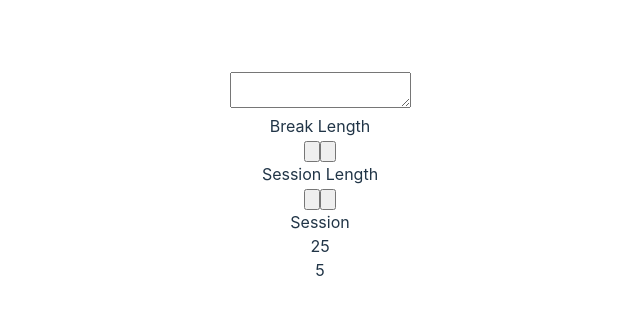
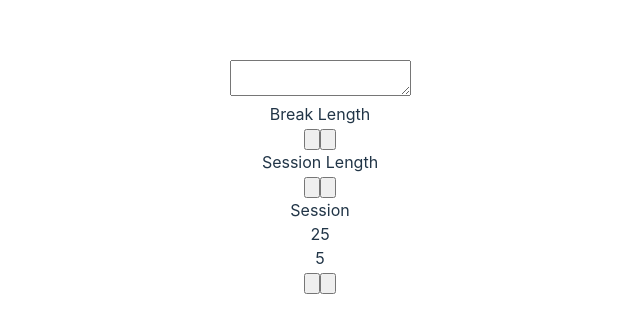
Before and after one commit to ShaderFax/React-Cert-Projects, a React (Vite) app in the folder Build_A_25+5_Clock/Build a 25+5 Clock/: page / in a window 1280 px wide. Shown: the part 223-556 px from the top of the page, without its empty margins (320-960 px from the left). Built offline with nearby package versions, Linux system fonts and the light colour scheme.

Commit message:
Believe all elements accounted for

```diff
--- a/Build_A_25+5_Clock/Build a 25+5 Clock/package.json
+++ b/Build_A_25+5_Clock/Build a 25+5 Clock/package.json
@@ -24,6 +24,6 @@
     "globals": "^15.9.0",
     "typescript": "^5.5.3",
     "typescript-eslint": "^8.0.1",
-    "vite": "^5.4.1"
+    "vite": "^5.4.3"
   }
 }
--- a/Build_A_25+5_Clock/Build a 25+5 Clock/src/App.tsx
+++ b/Build_A_25+5_Clock/Build a 25+5 Clock/src/App.tsx
@@ -8,15 +8,17 @@ function App() {
       <textarea id="editor"></textarea>
       <div id="preview"></div>
       <div id="break-label">Break Length</div>
-      <input type="button" id="break increment"></input>
-      <input type="button" id="break decrement"></input>
+      <input type="button" id="break-increment"></input>
+      <input type="button" id="break-decrement"></input>
       <div id="session-label">Session Length</div>
-      <input type="button" id="session increment"></input>
-      <input type="button" id="session decrement"></input>
+      <input type="button" id="session-increment"></input>
+      <input type="button" id="session-decrement"></input>
       <div id="timer-label">Session</div>
       <div id="session-length">25</div>
-
       <div id="break-length">5</div>
+      <div id="time-left"></div>
+      <input type="button" id="start_stop"></input>
+      <input type="button" id="reset"></input>
     </>
   )
 }
```
Also changed, not shown: 2 other files (tests, documents, lock files or other folders).
